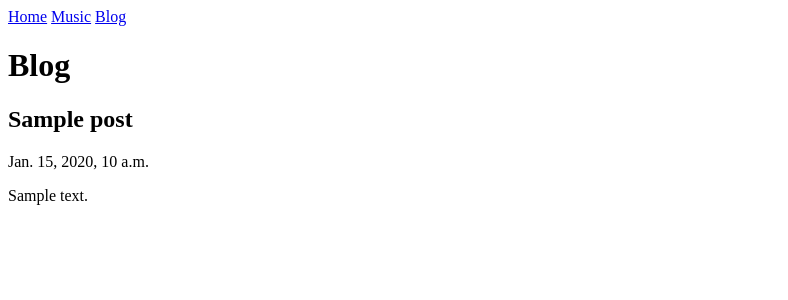
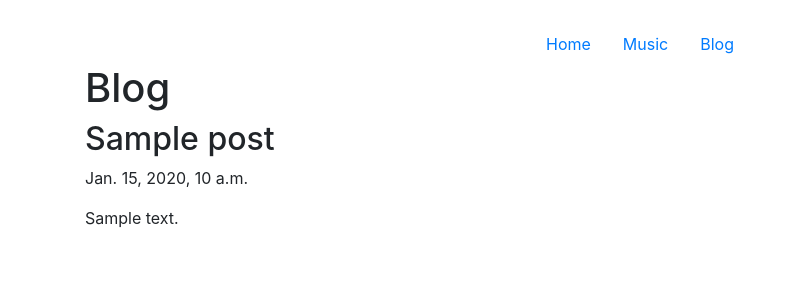
Before and after one commit to geoglyphmusic/GeoglyphMusic, a Django app: page /blog/ in a window 1280 px wide. Shown: the top 300 px of the page, without its empty margins (0-788 px from the left). Run offline with Django 3.2, Linux system fonts and the light colour scheme; tables that the repository leaves empty hold one stand-in row (values such as "Sample post").

Commit message:
nav added

```diff
--- a/home/templates/home/base.html
+++ b/home/templates/home/base.html
@@ -3,15 +3,28 @@
 <html lang="en" dir="ltr">
   <head>
     <meta charset="utf-8">
+
+    <!-- Bootstrap CSS -->
+    <link rel="stylesheet" href="https://cdn.jsdelivr.net/npm/bootstrap@4.5.3/dist/css/bootstrap.min.css" integrity="sha384-TX8t27EcRE3e/ihU7zmQxVncDAy5uIKz4rEkgIXeMed4M0jlfIDPvg6uqKI2xXr2" crossorigin="anonymous">
+
     <title>Geoglyph</title>
   </head>
   <body>
-    <nav>
-      <a href="{% url 'Home' %}">Home</a>
-      <a href="{% url 'Music' %}">Music</a>
-      <a href="{% url 'Blog' %}">Blog</a>
+
+    <nav class="nav justify-content-center pt-4">
+        <a class="nav-item nav-link" href="{% url 'Home' %}">Home</a>
+        <a class="nav-item nav-link" href="{% url 'Music' %}">Music</a>
+        <a class="nav-item nav-link" href="{% url 'Blog' %}">Blog</a>
     </nav>
-    {% block content %}
-    {% endblock %}
+
+    <div class="container">
+      {% block content %}
+      {% endblock %}
+    </div>
+
+    <!-- Bootstrap JS -->
+    <script src="https://code.jquery.com/jquery-3.5.1.slim.min.js" integrity="sha384-DfXdz2htPH0lsSSs5nCTpuj/zy4C+OGpamoFVy38MVBnE+IbbVYUew+OrCXaRkfj" crossorigin="anonymous"></script>
+    <script src="https://cdn.jsdelivr.net/npm/popper.js@1.16.1/dist/umd/popper.min.js" integrity="sha384-9/reFTGAW83EW2RDu2S0VKaIzap3H66lZH81PoYlFhbGU+6BZp6G7niu735Sk7lN" crossorigin="anonymous"></script>
+    <script src="https://cdn.jsdelivr.net/npm/bootstrap@4.5.3/dist/js/bootstrap.min.js" integrity="sha384-w1Q4orYjBQndcko6MimVbzY0tgp4pWB4lZ7lr30WKz0vr/aWKhXdBNmNb5D92v7s" crossorigin="anonymous"></script>
   </body>
 </html>
```
